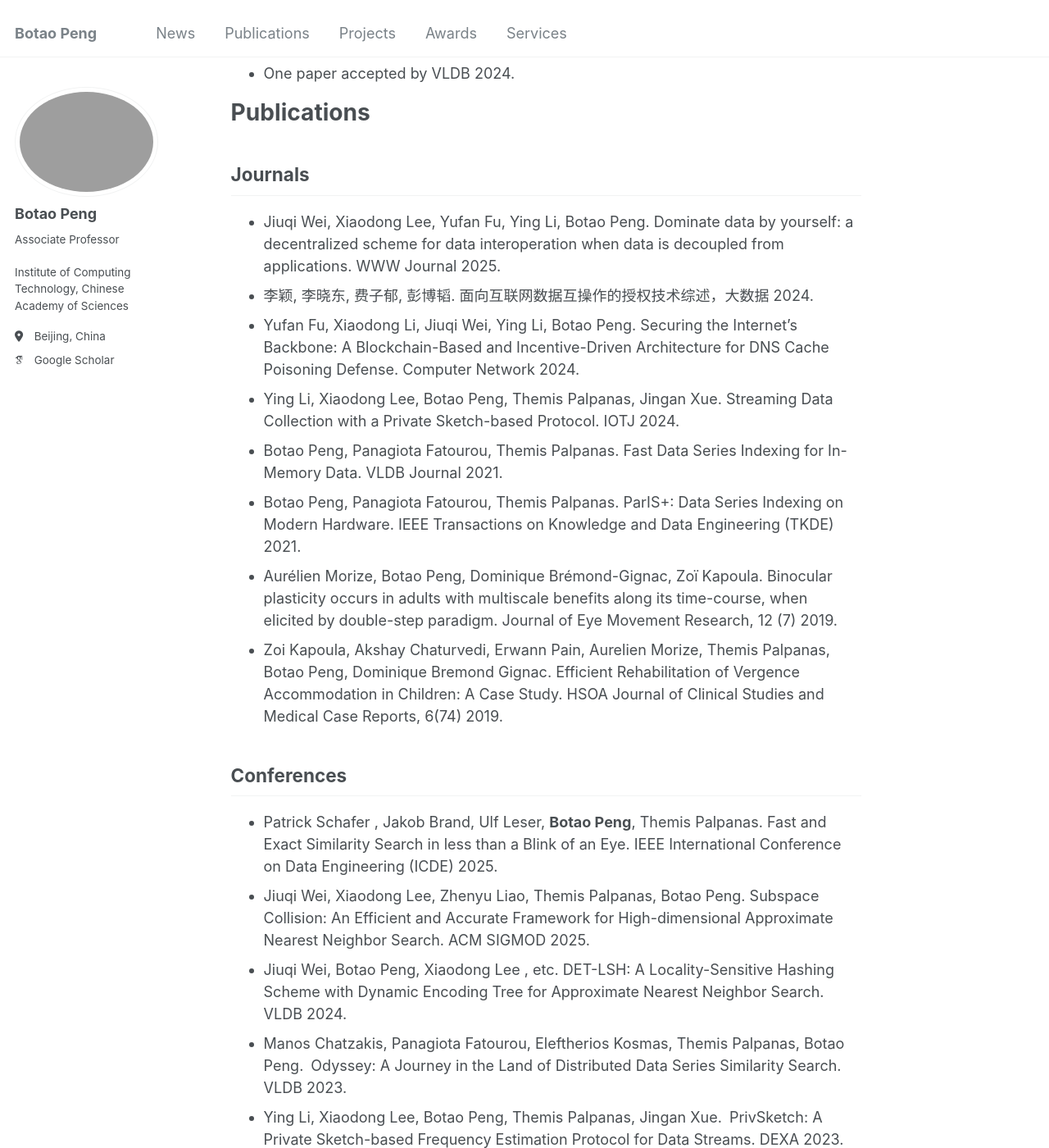
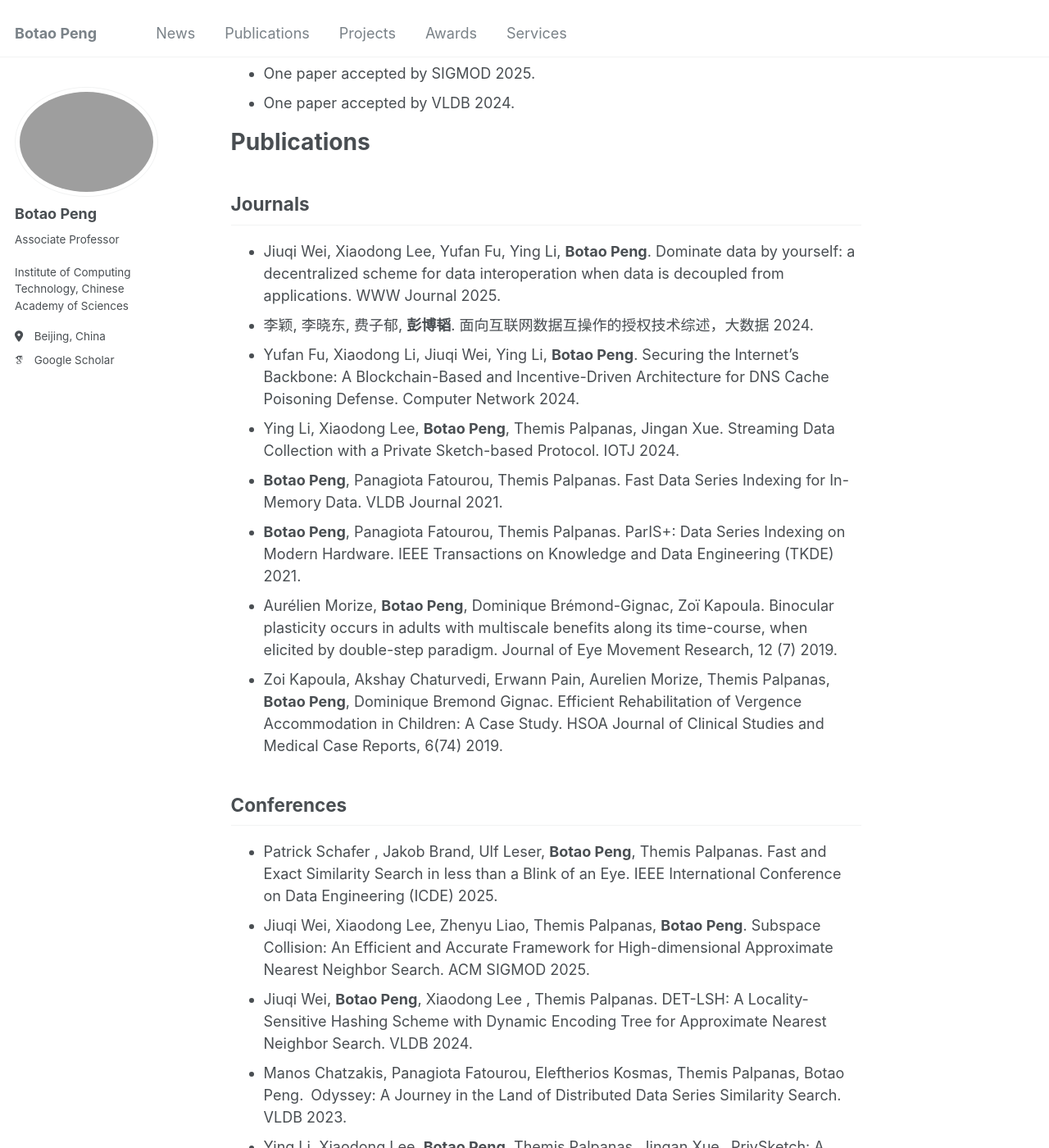
Before and after one commit to BotaoPENG/botaopeng.github.io, a Jekyll site: the page built from _pages/about.md, in a window 1280 px wide and 1400 px high, scrolled down 531 px. Shown: the whole window at 82% size. Built offline with Jekyll 4.4.1, drawn with Linux system fonts in a browser that asks for light colours; some web fonts are replaced; some of the changed text lies outside the part shown.

Commit message:
Update about.md

```diff
--- a/_pages/about.md
+++ b/_pages/about.md
@@ -27,27 +28,27 @@ Priviously, I got my PhD at University of Paris under Prof. Themis Palpanas.
 
 ## Journals
 
-- Jiuqi Wei, Xiaodong Lee, Yufan Fu, Ying Li, Botao Peng. Dominate data by yourself: a decentralized scheme for data interoperation when data is decoupled from applications. WWW Journal 2025.
-- 李颖, 李晓东, 费子郁, 彭博韬. 面向互联网数据互操作的授权技术综述，大数据 2024.
-- Yufan Fu, Xiaodong Li, Jiuqi Wei, Ying Li, Botao Peng. Securing the Internet's Backbone: A Blockchain-Based and Incentive-Driven Architecture for DNS Cache Poisoning Defense. Computer Network 2024.
-- Ying Li, Xiaodong Lee, Botao Peng, Themis Palpanas, Jingan Xue. Streaming Data Collection with a Private Sketch-based Protocol. IOTJ 2024.
-- Botao Peng, Panagiota Fatourou, Themis Palpanas. Fast Data Series Indexing for In-Memory Data. VLDB Journal 2021.
-- Botao Peng, Panagiota Fatourou, Themis Palpanas. ParIS+: Data Series Indexing on Modern Hardware. IEEE Transactions on Knowledge and Data Engineering (TKDE) 2021.
-- Aurélien Morize, Botao Peng, Dominique Brémond-Gignac, Zoï Kapoula. Binocular plasticity occurs in adults with multiscale benefits along its time-course, when elicited by double-step paradigm. Journal of Eye Movement Research, 12 (7) 2019.
-- Zoi Kapoula, Akshay Chaturvedi, Erwann Pain, Aurelien Morize, Themis Palpanas, Botao Peng, Dominique Bremond Gignac. Efficient Rehabilitation of Vergence Accommodation in Children: A Case Study. HSOA Journal of Clinical Studies and Medical Case Reports, 6(74) 2019.
+- Jiuqi Wei, Xiaodong Lee, Yufan Fu, Ying Li, **Botao Peng**. Dominate data by yourself: a decentralized scheme for data interoperation when data is decoupled from applications. WWW Journal 2025.
+- 李颖, 李晓东, 费子郁, **彭博韬**. 面向互联网数据互操作的授权技术综述，大数据 2024.
+- Yufan Fu, Xiaodong Li, Jiuqi Wei, Ying Li, **Botao Peng**. Securing the Internet's Backbone: A Blockchain-Based and Incentive-Driven Architecture for DNS Cache Poisoning Defense. Computer Network 2024.
+- Ying Li, Xiaodong Lee, **Botao Peng**, Themis Palpanas, Jingan Xue. Streaming Data Collection with a Private Sketch-based Protocol. IOTJ 2024.
+- **Botao Peng**, Panagiota Fatourou, Themis Palpanas. Fast Data Series Indexing for In-Memory Data. VLDB Journal 2021.
+- **Botao Peng**, Panagiota Fatourou, Themis Palpanas. ParIS+: Data Series Indexing on Modern Hardware. IEEE Transactions on Knowledge and Data Engineering (TKDE) 2021.
+- Aurélien Morize, **Botao Peng**, Dominique Brémond-Gignac, Zoï Kapoula. Binocular plasticity occurs in adults with multiscale benefits along its time-course, when elicited by double-step paradigm. Journal of Eye Movement Research, 12 (7) 2019.
+- Zoi Kapoula, Akshay Chaturvedi, Erwann Pain, Aurelien Morize, Themis Palpanas, **Botao Peng**, Dominique Bremond Gignac. Efficient Rehabilitation of Vergence Accommodation in Children: A Case Study. HSOA Journal of Clinical Studies and Medical Case Reports, 6(74) 2019.
 
 ## Conferences
 
 - Patrick Schafer , Jakob Brand, Ulf Leser, **Botao Peng**, Themis Palpanas. Fast and Exact Similarity Search in less than a Blink of an Eye. IEEE International Conference on Data Engineering (ICDE) 2025.
-- Jiuqi Wei, Xiaodong Lee, Zhenyu Liao, Themis Palpanas, Botao Peng. Subspace Collision: An Efficient and Accurate Framework for High-dimensional Approximate Nearest Neighbor Search. ACM SIGMOD 2025.
-- Jiuqi Wei, Botao Peng, Xiaodong Lee , etc. DET-LSH: A Locality-Sensitive Hashing Scheme with Dynamic Encoding Tree for Approximate Nearest Neighbor Search. VLDB 2024.
+- Jiuqi Wei, Xiaodong Lee, Zhenyu Liao, Themis Palpanas, **Botao Peng**. Subspace Collision: An Efficient and Accurate Framework for High-dimensional Approximate Nearest Neighbor Search. ACM SIGMOD 2025.
+- Jiuqi Wei, **Botao Peng**, Xiaodong Lee , Themis Palpanas. DET-LSH: A Locality-Sensitive Hashing Scheme with Dynamic Encoding Tree for Approximate Nearest Neighbor Search. VLDB 2024.
 - Manos Chatzakis, Panagiota Fatourou, Eleftherios Kosmas, Themis Palpanas, Botao Peng. Odyssey: A Journey in the Land of Distributed Data Series Similarity Search. VLDB 2023.
-- Ying Li, Xiaodong Lee, Botao Peng, Themis Palpanas, Jingan Xue. PrivSketch: A Private Sketch-based Frequency Estimation Protocol for Data Streams. DEXA 2023.
-- Yufan Fu, Jiuqi Wei, Ying Li, Botao Peng, Xiaodong Li. TI-DNS: A Trusted and Incentive DNS Resolution Architecture based on Blockchain. TrustCom 2023.
-- Botao Peng, Panagiota Fatourou, Themis Palpanas. SING: Sequence Indexing Using GPUs. IEEE International Conference on Data Engineering (ICDE) 2021.
-- Botao Peng, Panagiota Fatourou, Themis Palpanas. MESSI: In-Memory Data Series Indexing. IEEE International Conference on Data Engineering (ICDE) 2020.
-- Botao Peng. Data Series Indexing Gone Parallel. IEEE International Conference on Data Engineering (ICDE) 2020, Ph.D. Symposium.
-- Botao Peng, Panagiota Fatourou, Themis Palpanas. ParIS: The Next Destination for Fast Data Series Indexing and Query Answering. IEEE Big Data 2018
+- Ying Li, Xiaodong Lee, **Botao Peng**, Themis Palpanas, Jingan Xue. PrivSketch: A Private Sketch-based Frequency Estimation Protocol for Data Streams. DEXA 2023.
+- Yufan Fu, Jiuqi Wei, Ying Li, **Botao Peng**, Xiaodong Li. TI-DNS: A Trusted and Incentive DNS Resolution Architecture based on Blockchain. TrustCom 2023.
+- **Botao Peng**, Panagiota Fatourou, Themis Palpanas. SING: Sequence Indexing Using GPUs. IEEE International Conference on Data Engineering (ICDE) 2021.
+- **Botao Peng**, Panagiota Fatourou, Themis Palpanas. MESSI: In-Memory Data Series Indexing. IEEE International Conference on Data Engineering (ICDE) 2020.
+- **Botao Peng**. Data Series Indexing Gone Parallel. IEEE International Conference on Data Engineering (ICDE) 2020, Ph.D. Symposium.
+- **Botao Peng**, Panagiota Fatourou, Themis Palpanas. ParIS: The Next Destination for Fast Data Series Indexing and Query Answering. IEEE Big Data 2018
 
 # Projects and fundings {#projects}
 
```
Also changed, not shown: other parts of _pages/about.md (+1 -0 lines).
